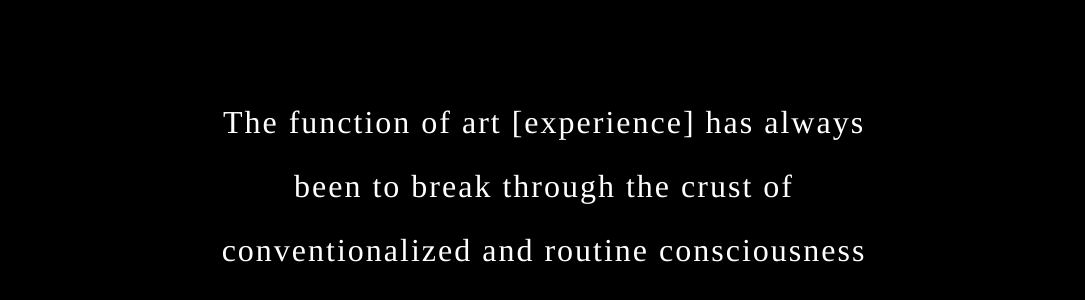
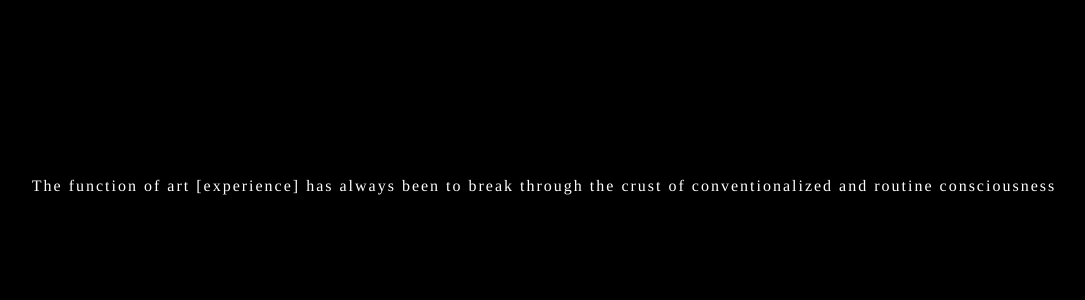
Before and after one commit to Noud63/noudvandun, a website: page thepresent.html in a window 1280 px wide. Shown: the part 222-522 px from the top of the page, without its empty margins (96-1181 px from the left). Drawn offline with Linux system fonts and the light colour scheme.

Commit message:
first commit

```diff
--- a/styles/thepresent.css
+++ b/styles/thepresent.css
@@ -1,16 +1,24 @@
 body {
   background: #000;
-    color: white
+  color: white;
 }
 
 .container {
   display: flex;
   justify-content: center;
   align-items: center;
-    flex-direction: column;
   font-family: "Times";
-  font-size: clamp(1rem, 3vw, 2rem);
+  font-size: 1rem;
   letter-spacing: 2px;
   height: 100vh;
   line-height: 2;
 }
+
+.quote {
+  display: flex;
+  justify-content: center;
+  align-items: center;
+  text-align: center;
+  margin-left: 20px;
+  margin-right: 20px;
+}
--- a/thepresent.html
+++ b/thepresent.html
@@ -8,9 +8,11 @@
   </head>
   <body>
     <div class="container">
-      <div>The function of art [experience] has always</div>
-      <div>been to break through the crust of</div>
-      <div>conventionalized and routine consciousness</div>
+      <div class="quote">
+        The function of art [experience] has always
+        been to break through the crust of
+        conventionalized and routine consciousness
+      </div>
     </div>
   </body>
 </html>
```
Also changed, not shown: Readme.md (added). Lines whose indentation alone changed are shown as unchanged.
